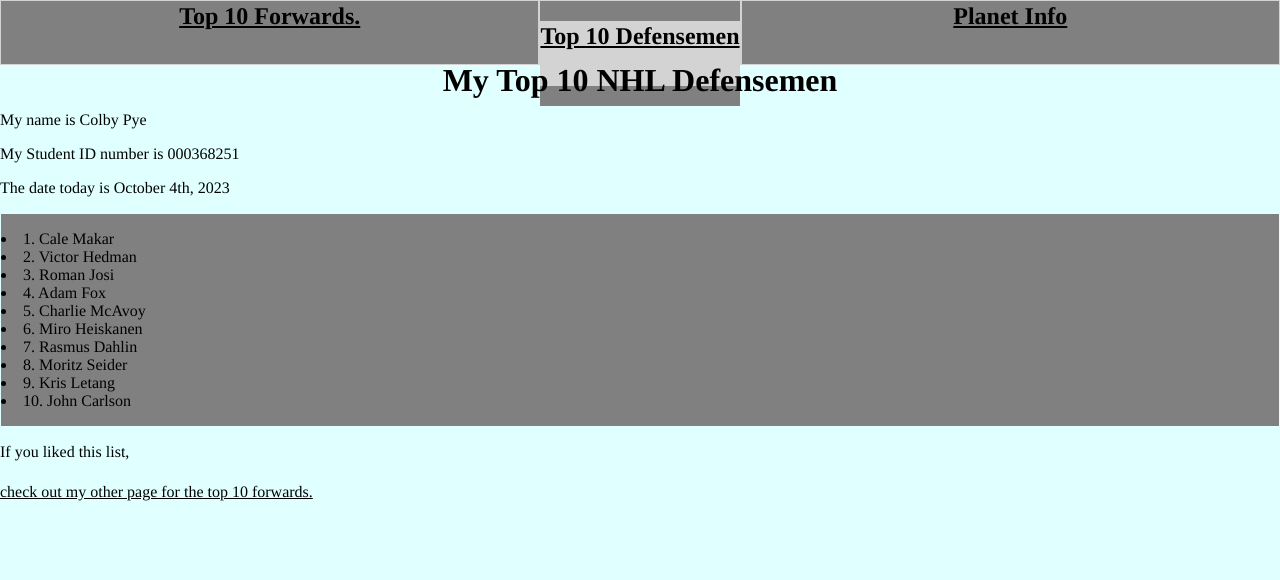
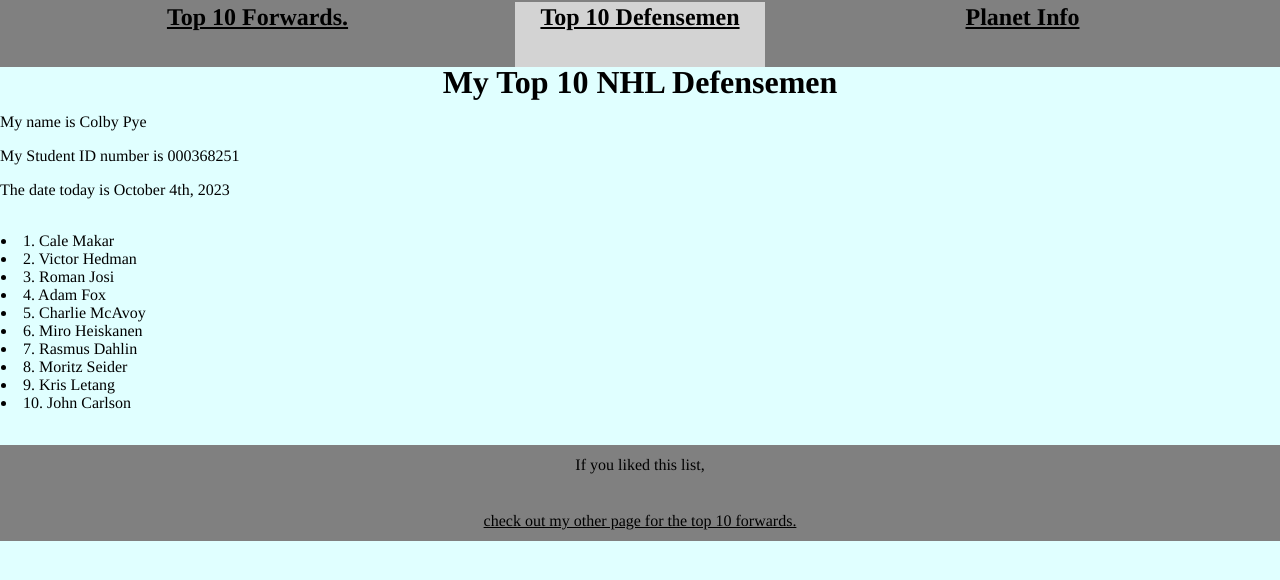
Before and after one commit to Barracuda447/Barracuda447.github.io, a plain HTML site: page second.html in a window 1280 px wide. Drawn offline with Linux system fonts and the light colour scheme.

Commit message:
Update blue2.css

```diff
--- a/blue2.css
+++ b/blue2.css
@@ -10,13 +10,16 @@ body {
 }
 
 main:nth-of-type(1) {
-    background: lightgray;
+    background: gray;
     height: 65px;
+    padding: 1px;
 }
 
 h2:nth-of-type(1) {
     background: lightgray;
     height: 65px;
+    margin: 0;
+    width: 250px;
 }
 h1 {
     text-align: center;
@@ -36,12 +39,12 @@ a:nth-of-type(1) {
 
 
 article:nth-of-type(1) {
-    flex: 3 200px;
+    flex: 3;
     display: flex;
     flex-flow: column;
     padding: 0px;
     margin: 1px;
-    background: grey;
+
 }
 a:nth-of-type(2) {
     text-align: center;
@@ -59,30 +62,30 @@ article:nth-of-type(2) {
 
 /* Flex Containers */
 
-button {
-    flex: 1 auto;
-    margin: 5px;
-    font-size: 18px;
-    line-height: 1.5;
-}
 
 
-
-article {
-    flex: 1 200px;
-}
-
-article:nth-of-type(2) {
-    flex: 3 200px;
+article:nth-of-type(1) {
+    flex: 2;
     display: flex;
     flex-flow: column;
     padding: 0px;
     margin: 1px;
-    background: grey;
+
+
+}
+
+
+article:nth-of-type(2) {
+    flex: 2;
+    display: flex;
+    flex-flow: column;
+    padding: 0px;
+    margin: 1px;
+
 
 }
 article:nth-of-type(3) {
-    flex: 3 200px;
+    flex: 1;
     display: flex;
     flex-flow: column;
     padding: 0px;
@@ -95,3 +98,14 @@ article:nth-of-type(3) {
 main {
     display: flex;
 }
+
+footer{
+  background: grey;
+  border: 400px;
+  line-height: 40px;
+  text-align: center;
+
+
+
+
+}
```
